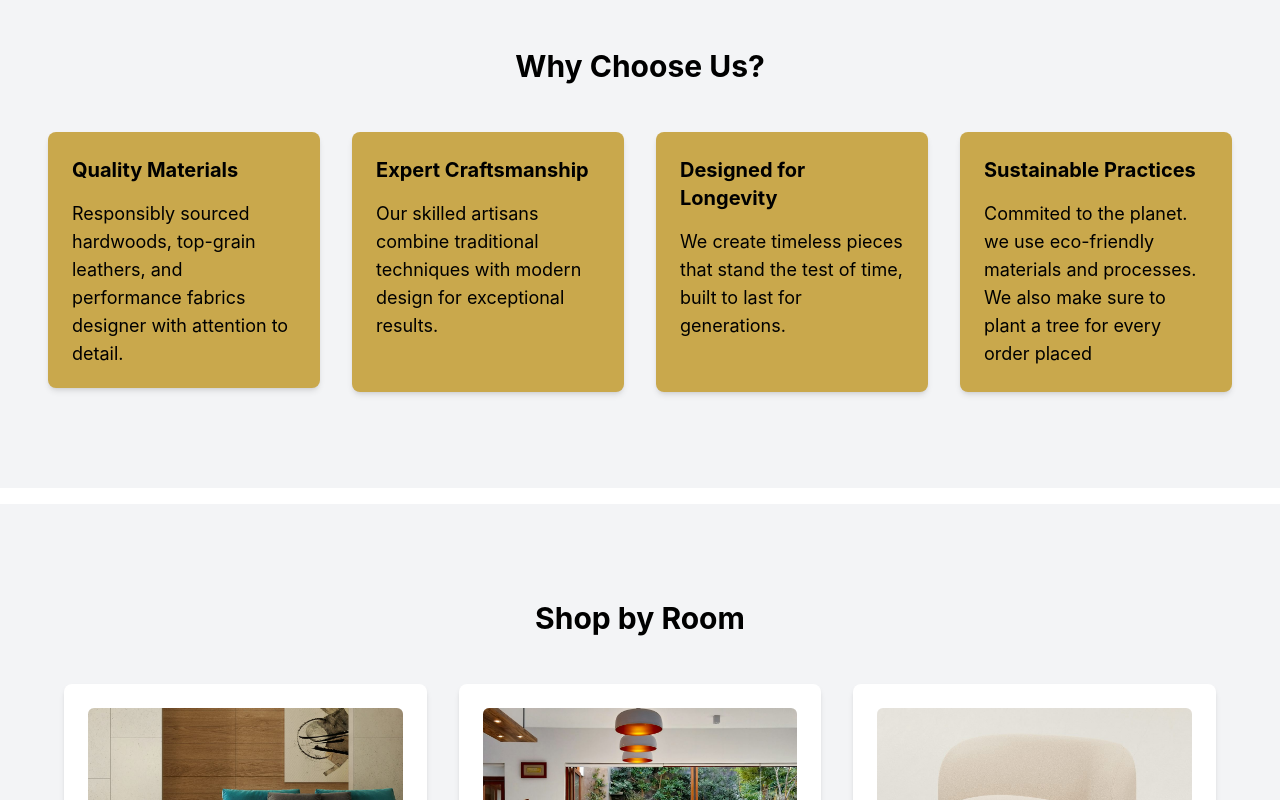
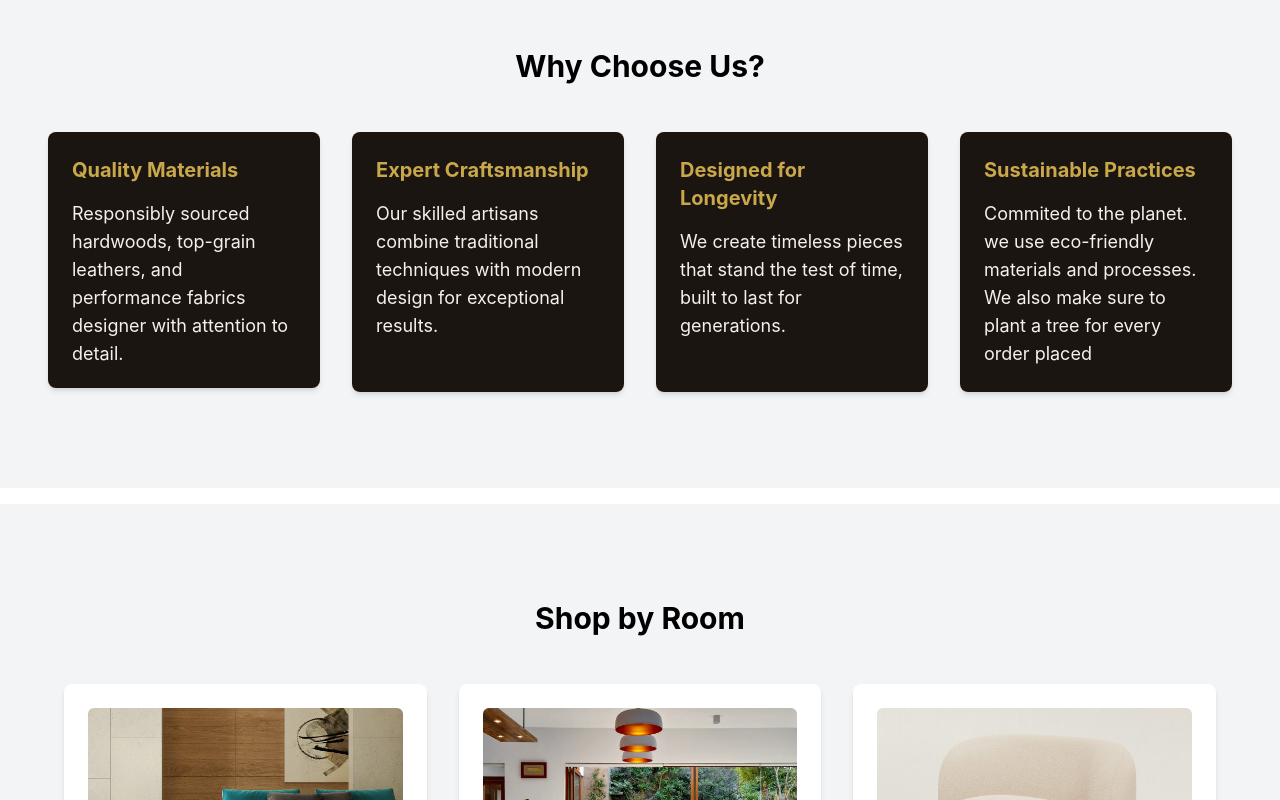
Before and after one commit to youngnewton-hash/EverWood, a React (Vite) app: page / in a window 1280 px wide. Shown: the part 880-1680 px from the top of the page. Built offline with nearby package versions, Linux system fonts and the light colour scheme.

Commit message:
updated some styling used in the project

```diff
--- a/src/components/ChooseUs.jsx
+++ b/src/components/ChooseUs.jsx
@@ -9,25 +9,25 @@ function ChooseUs() {
                 <h2 className="text-3xl font-bold text-center mb-8 py-4">Why Choose Us?</h2>
                 <div className="grid grid-cols-1 md:grid-cols-2 lg:grid-cols-4 gap-8">
 
-                    <div className="bg-[#C9A84C] p-6 rounded-lg shadow-md h-64 hover:bg-[#b38b3c] transition-colors duration-300">
-                        <h3 className="text-xl font-bold mb-4">Quality Materials</h3>
-                        <p className="text-lg">Responsibly sourced hardwoods, top-grain leathers, and performance fabrics
+                    <div className="bg-[#1a1510] p-6 rounded-lg shadow-md h-64 hover:bg-[#2a2015] transition-colors duration-300">
+                        <h3 className="text-xl font-bold mb-4 text-[#c9a84c]">Quality Materials</h3>
+                        <p className="text-lg text-[#f5f0e8]">Responsibly sourced hardwoods, top-grain leathers, and performance fabrics
                             designer with attention to detail.</p>
                     </div>
 
-                    <div className="bg-[#C9A84C] p-6 rounded-lg shadow-md hover:bg-[#b38b3c] transition-colors duration-300">
-                        <h3 className="text-xl font-bold mb-4">Expert Craftsmanship</h3>
-                        <p className="text-lg">Our skilled artisans combine traditional techniques with modern design for exceptional results.</p>
+                    <div className="bg-[#1a1510] p-6 rounded-lg shadow-md hover:bg-[#2a2015] transition-colors duration-300">
+                        <h3 className="text-xl font-bold mb-4 text-[#c9a84c]">Expert Craftsmanship</h3>
+                        <p className="text-lg text-[#f5f0e8]">Our skilled artisans combine traditional techniques with modern design for exceptional results.</p>
                     </div>
 
-                    <div className="bg-[#C9A84C] p-6 rounded-lg shadow-md hover:bg-[#b38b3c] transition-colors duration-300">
-                        <h3 className="text-xl font-bold mb-4">Designed for Longevity</h3>
-                        <p className="text-lg">We create timeless pieces that stand the test of time, built to last for generations.</p>
+                    <div className="bg-[#1a1510] p-6 rounded-lg shadow-md hover:bg-[#2a2015] transition-colors duration-300">
+                        <h3 className="text-xl font-bold mb-4 text-[#c9a84c]">Designed for Longevity</h3>
+                        <p className="text-lg text-[#f5f0e8]">We create timeless pieces that stand the test of time, built to last for generations.</p>
                     </div>
 
-                      <div className="bg-[#C9A84C] p-6 rounded-lg shadow-md hover:bg-[#b38b3c] transition-colors duration-300">
-                        <h3 className="text-xl font-bold mb-4">Sustainable Practices</h3>
-                        <p className="text-lg">Commited to the planet. we use eco-friendly materials and processes.
+                      <div className="bg-[#1a1510] p-6 rounded-lg shadow-md hover:bg-[#2a2015] transition-colors duration-300">
+                        <h3 className="text-xl font-bold mb-4 text-[#c9a84c]">Sustainable Practices</h3>
+                        <p className="text-lg text-[#f5f0e8]">Commited to the planet. we use eco-friendly materials and processes.
                              We also make sure to plant a tree for every order placed</p>
                     </div>
                 </div>
--- a/src/components/ProductList.jsx
+++ b/src/components/ProductList.jsx
@@ -3,11 +3,11 @@ import useReveal from '../hooks/useReveal';
 function ProductList() {
     const ref = useReveal();
     return (
-            <div ref={ref} className="reveal py-24 px-12 bg-gray-100 my-4">
-                <div  className="grid grid-cols-1 md:grid-cols-2 lg:grid-cols-2 gap-8 py-8 px-12 bg-gray-100">
-                <div className="flex flex-col justify-center border-2 border-[#ccc] p-6 rounded-lg shadow-md">
-                    <h2 className="text-3xl font-bold text-gray-800 text-center">Form Meets Function</h2>
-                    <p className="text-gray-600 text-xl py-4 leading-relaxed">
+            <div ref={ref} className="reveal py-12 lg:py-24 px-8 bg-gray-100 my-4">
+                <div  className="grid grid-cols-1 md:grid-cols-2 lg:grid-cols-2 gap-8 py-4 px-4 lg:py-8 lg:px-12 bg-gray-100">
+                <div className="flex flex-col justify-center lg:border-2 lg:border-[#ccc] lg:p-6 lg:rounded-lg lg:shadow-md">
+                    <h2 className="text-3xl font-bold text-gray-800 text-center py-4">Form Meets Function</h2>
+                    <p className="text-gray-600 text-xl md:py-4 leading-relaxed">
                         We believe that your home should be an anchor-a place of comfort, beauty,
                         and inspiration. Our design philosophy pairs minimalist aesthetics with maximum utility. We stripe away the excess to
                         focus on what matters most: the quality of materials, exceptional comfort, the integrity of construction, and the functionality of each piece.
```
